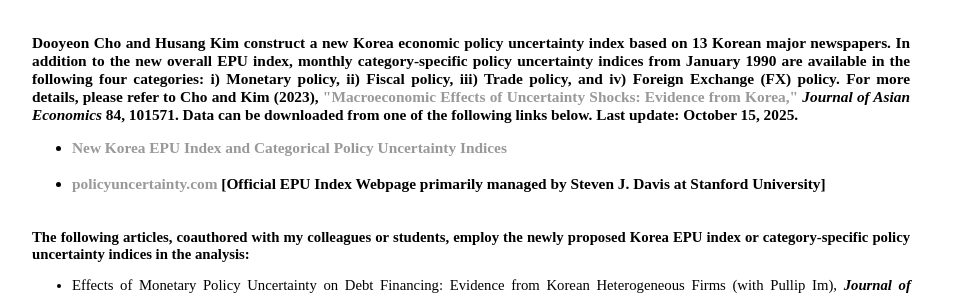
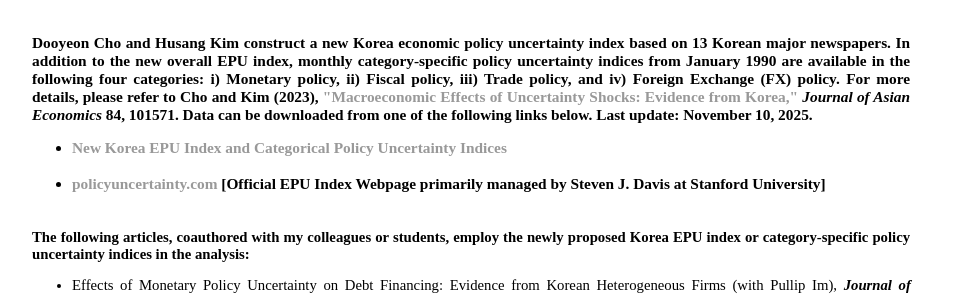
Before and after one commit to dooyeoncho/dooyeoncho.github.io, a Jekyll site: the page built from pages/new_korean_epu_index.html, in a window 1280 px wide. Shown: the part 172-467 px from the top of the page, without its empty margins (160-1119 px from the left). Built offline with Jekyll 4.4.1, drawn with Linux system fonts in a browser that asks for light colours.

Commit message:
Update new_korean_epu_index.html

```diff
--- a/pages/new_korean_epu_index.html
+++ b/pages/new_korean_epu_index.html
@@ -22,7 +22,7 @@
 <div><b>
 			<div><span>Dooyeon Cho and Husang Kim construct a new Korea economic policy uncertainty index based on 13 Korean major newspapers. In addition to the new overall EPU index, monthly
         category-specific policy uncertainty indices from January 1990 are available in the following four categories: i) Monetary policy, ii) Fiscal policy,
-        iii) Trade policy, and iv) Foreign Exchange (FX) policy. For more details, please refer to Cho and Kim (2023), <a href="https://www.sciencedirect.com/science/article/pii/S1049007822001270">"Macroeconomic Effects of Uncertainty Shocks: Evidence from Korea," </a> <em property="italic"><b>Journal of Asian Economics</b></em> 84, 101571. Data can be downloaded from one of the following links below. Last update: October 15, 2025.</span> &nbsp;
+        iii) Trade policy, and iv) Foreign Exchange (FX) policy. For more details, please refer to Cho and Kim (2023), <a href="https://www.sciencedirect.com/science/article/pii/S1049007822001270">"Macroeconomic Effects of Uncertainty Shocks: Evidence from Korea," </a> <em property="italic"><b>Journal of Asian Economics</b></em> 84, 101571. Data can be downloaded from one of the following links below. Last update: November 10, 2025.</span> &nbsp;
 		<ul>
 			<li><a href="https://sites.google.com/view/korea-epu">New Korea EPU Index and Categorical Policy Uncertainty Indices </a></li> &nbsp;
 		        <li><a href="https://www.policyuncertainty.com/korea_chokim.html">policyuncertainty.com </a>[Official EPU Index Webpage primarily managed by Steven J. Davis at Stanford University]</li>
```
